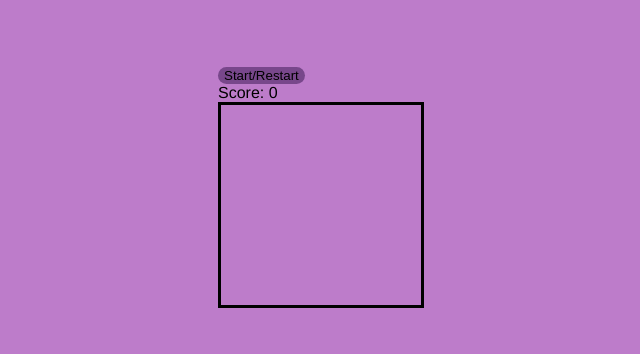
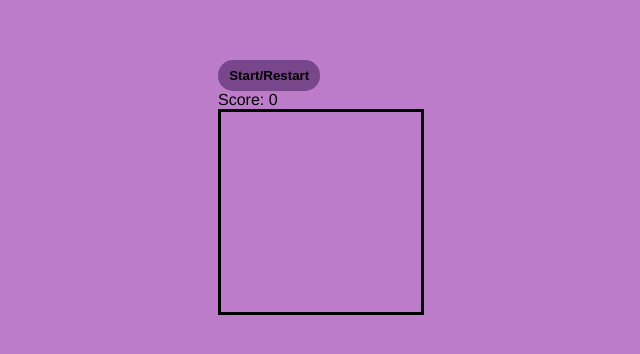
Before and after one commit to onanuviie/Nokia-Snake-Game, a plain HTML site: page index.html in a window 1280 px wide. Shown: the part 170-524 px from the top of the page, without its empty margins (319-959 px from the left). Drawn offline with Linux system fonts and the light colour scheme.

Commit message:
styled button

```diff
--- a/styles.css
+++ b/styles.css
@@ -30,7 +30,9 @@ body {
 
 .start {
     background-color: #78478b;
-    border-radius: 10px;
+    border-radius: 15px;
+    font-weight: bold;
     border: none;
     outline: none;
+    padding: 0.5rem 0.7rem;
 }
```
